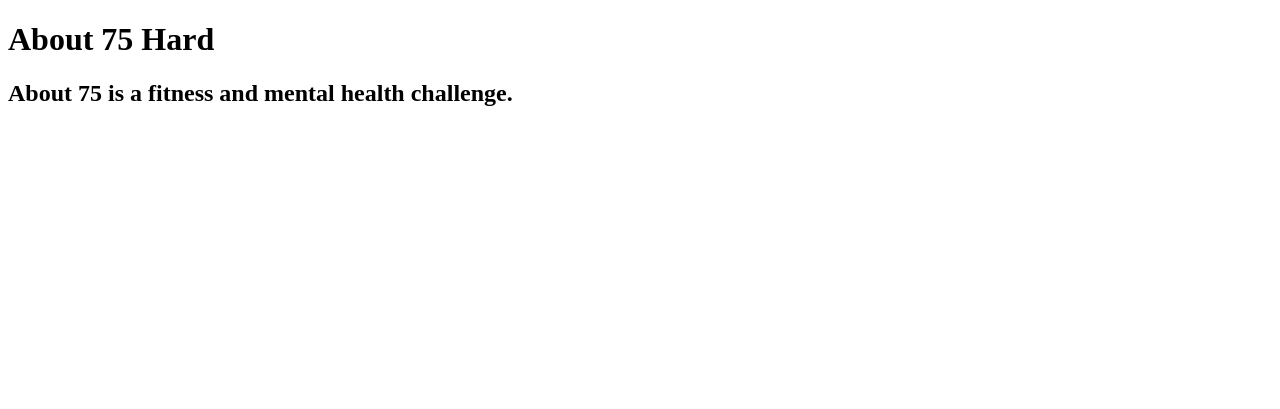
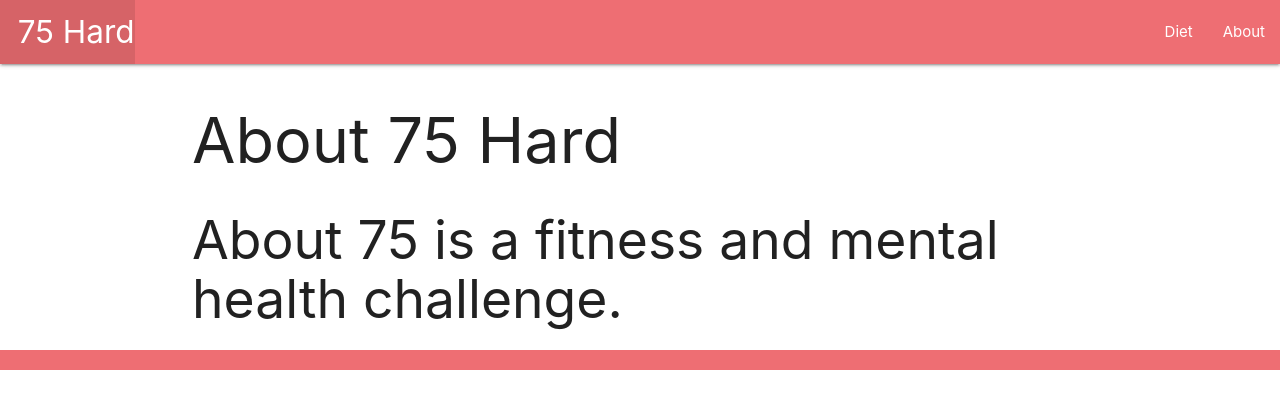
Before and after one commit to emilyThesecond/seventy-five-hard, a Django app: page /about/ in a window 1280 px wide. Shown: the top 409 px of the page. Run offline with Django 5.2, Linux system fonts and the light colour scheme.

Commit message:
route diet page

```diff
--- a/main_app/templates/about.html
+++ b/main_app/templates/about.html
@@ -1,12 +1,5 @@
-<!DOCTYPE html>
-<html lang="en">
-<head>
-    <meta charset="UTF-8">
-    <meta name="viewport" content="width=device-width, initial-scale=1.0">
-    <title>Document</title>
-</head>
-<body>
-    <h1>About 75 Hard</h1>
+{% extends 'base.html' %}
+{% block content %}
+   <h1>About 75 Hard</h1>
     <h2>About 75 is a fitness and mental health challenge.</h2>
-</body>
-</html>
+{% endblock%}
--- a/main_app/templates/base.html
+++ b/main_app/templates/base.html
@@ -0,0 +1,33 @@
+<html lang="en">
+<head>
+  <meta charset="UTF-8">
+  <meta name="viewport" content="width=device-width, initial-scale=1.0">
+  <meta http-equiv="X-UA-Compatible" content="ie=edge">
+  <title>75 Hard</title>
+  <link rel="stylesheet" href="https://cdnjs.cloudflare.com/ajax/libs/materialize/1.0.0/css/materialize.min.css">
+</head>
+<body>
+  <header class="navbar-fixed">
+    <nav>
+      <div class="nav-wrapper">
+        <ul>
+          <li><a href="/" class="left brand-logo">&nbsp;&nbsp;75 Hard</a></li>
+        </ul>
+        <ul class="right">
+          <li><a href="/about">About</a></li>
+        </ul>
+        <ul class="right">
+          <li><a href="/diet">Diet</a></li>
+        </ul>
+      </div>
+    </nav>
+  </header>
+  <main class="container">
+    {% block content %}
+    {% endblock %}
+  </main>
+  <footer class="page-footer">
+    <div class="right">All Rights Reserved, &copy; 2024 75 Hard &nbsp;</div>
+  </footer>
+</body>
+</html>
--- /dev/null
+++ b/main_app/templates/diet.html
@@ -0,0 +1,4 @@
+{% extends 'base.html' %}
+{% block content %}
+   <h1>Diet plan</h1>
+{% endblock%}
--- a/main_app/urls.py
+++ b/main_app/urls.py
@@ -3,5 +3,6 @@
 
 urlpatterns = [
     path('', views.home, name='home'),
-    path('about/', views.about, name='about')
+    path('about/', views.about, name='about'),
+    path('diet/', views.diet, name="diet")
 ]
--- a/main_app/views.py
+++ b/main_app/views.py
@@ -6,3 +6,6 @@
 
 def about(request):
     return render(request, 'about.html')
+
+def diet(request):
+    return render(request, 'diet.html')
```
